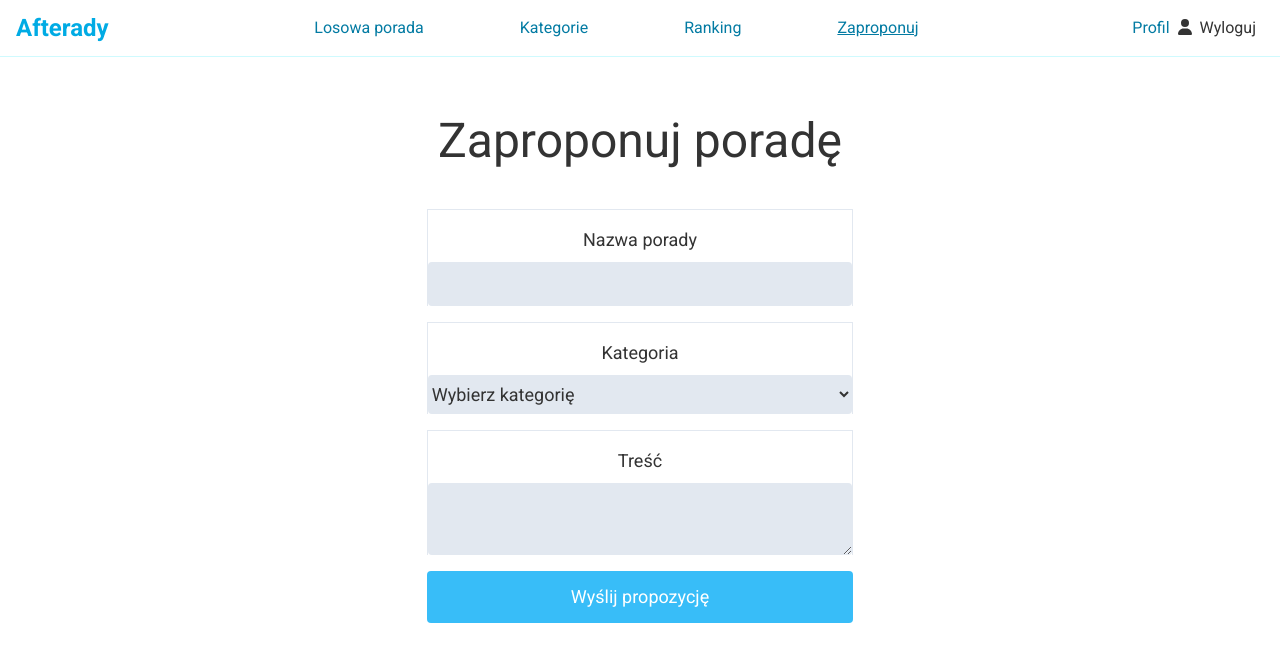
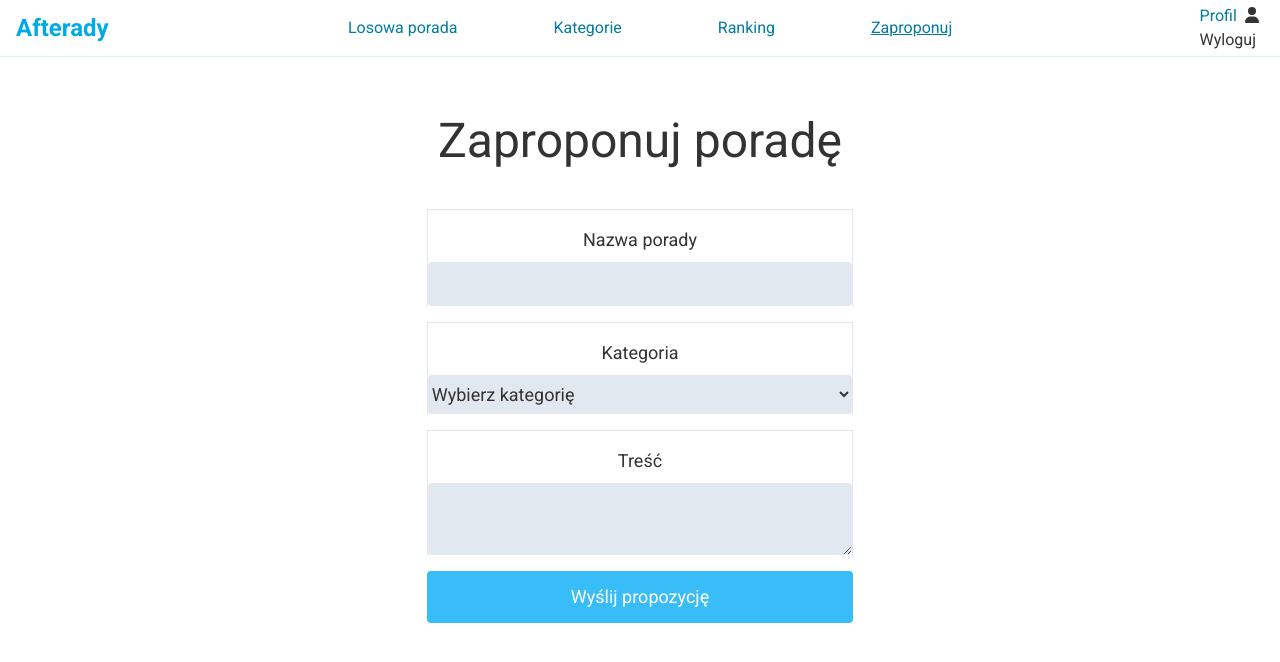
Before and after one commit to cerbin1/tips, a React (Vite) app: page /suggest in a window 1280 px wide. Shown: the top 662 px of the page. Built offline with nearby package versions, Linux system fonts and the light colour scheme; sample sign-in values are in the browser's storage.

Commit message:
Implement  user logout

```diff
--- a/src/components/header/Header.jsx
+++ b/src/components/header/Header.jsx
@@ -1,4 +1,4 @@
-import { Link, NavLink, useRouteLoaderData } from "react-router-dom";
+import { Form, Link, NavLink, useRouteLoaderData } from "react-router-dom";
 import Logo from "./Logo";
 import NavigationItem from "./NavigationItem";
 import { FontAwesomeIcon } from "@fortawesome/react-fontawesome";
@@ -57,9 +57,9 @@ export default function Header() {
             Profil
           </NavLink>
           <FontAwesomeIcon icon={faUser} title="User" />
-          <NavLink className="px-2" to="/user/logout">
-            Wyloguj
-          </NavLink>
+          <Form action="/user/logout" method="post">
+            <button className="px-2">Wyloguj</button>
+          </Form>
         </div>
       )}
     </header>
--- /dev/null
+++ b/src/components/user/Logout.jsx
@@ -0,0 +1,6 @@
+import { redirect } from "react-router";
+
+export function action() {
+  localStorage.removeItem("token");
+  return redirect("/");
+}
--- a/src/main.jsx
+++ b/src/main.jsx
@@ -15,6 +15,7 @@ import ActivateUser from "./components/user/ActivateUser.jsx";
 import ErrorPage from "./components/common/ErrorPage.jsx";
 import Login from "./components/user/Login.jsx";
 import { checkAuthLoader, tokenLoader } from "./util/auth.js";
+import { action as logoutAction } from "./components/user/Logout.jsx";
 
 const router = createBrowserRouter([
   {
@@ -43,6 +44,7 @@ const router = createBrowserRouter([
         children: [
           { path: "register", element: <Register /> },
           { path: "login", element: <Login /> },
+          { path: "logout", action: logoutAction },
           {
             path: "activate/:token",
             element: <ActivateUser />,
```
